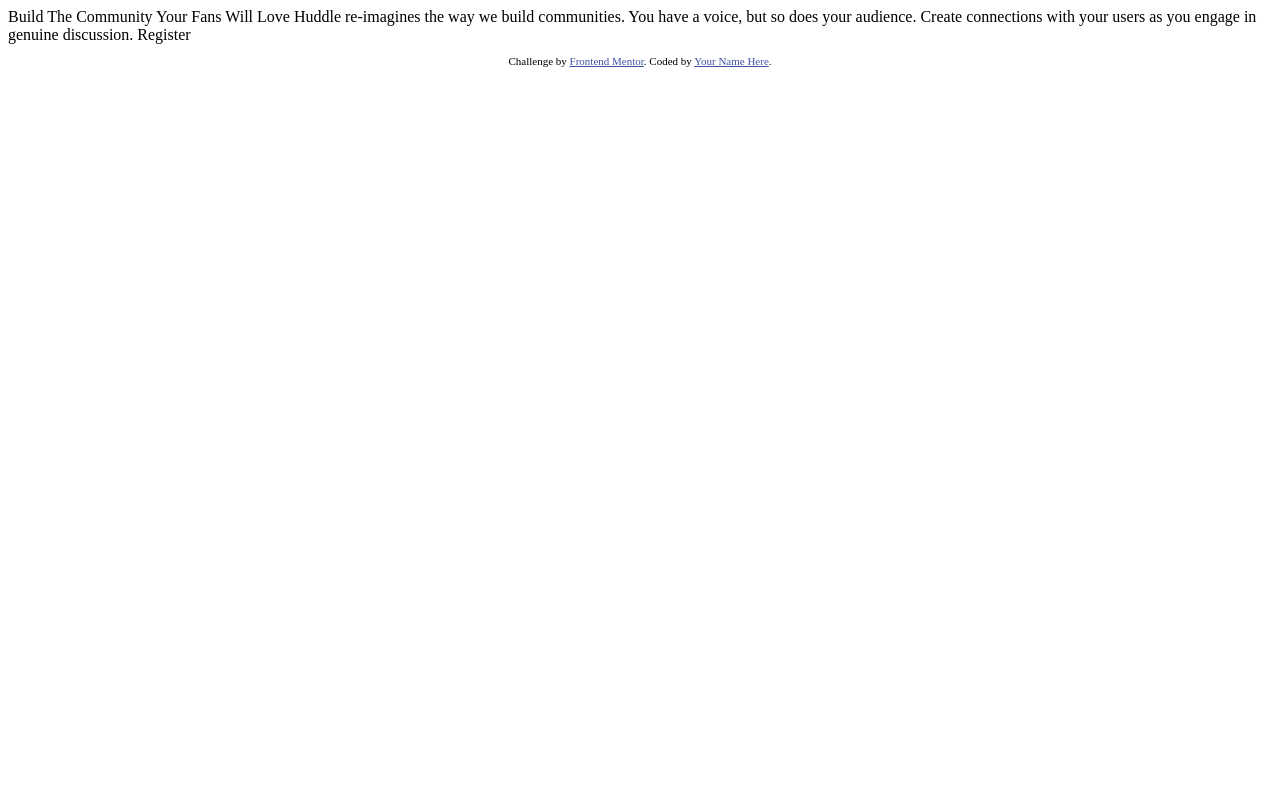
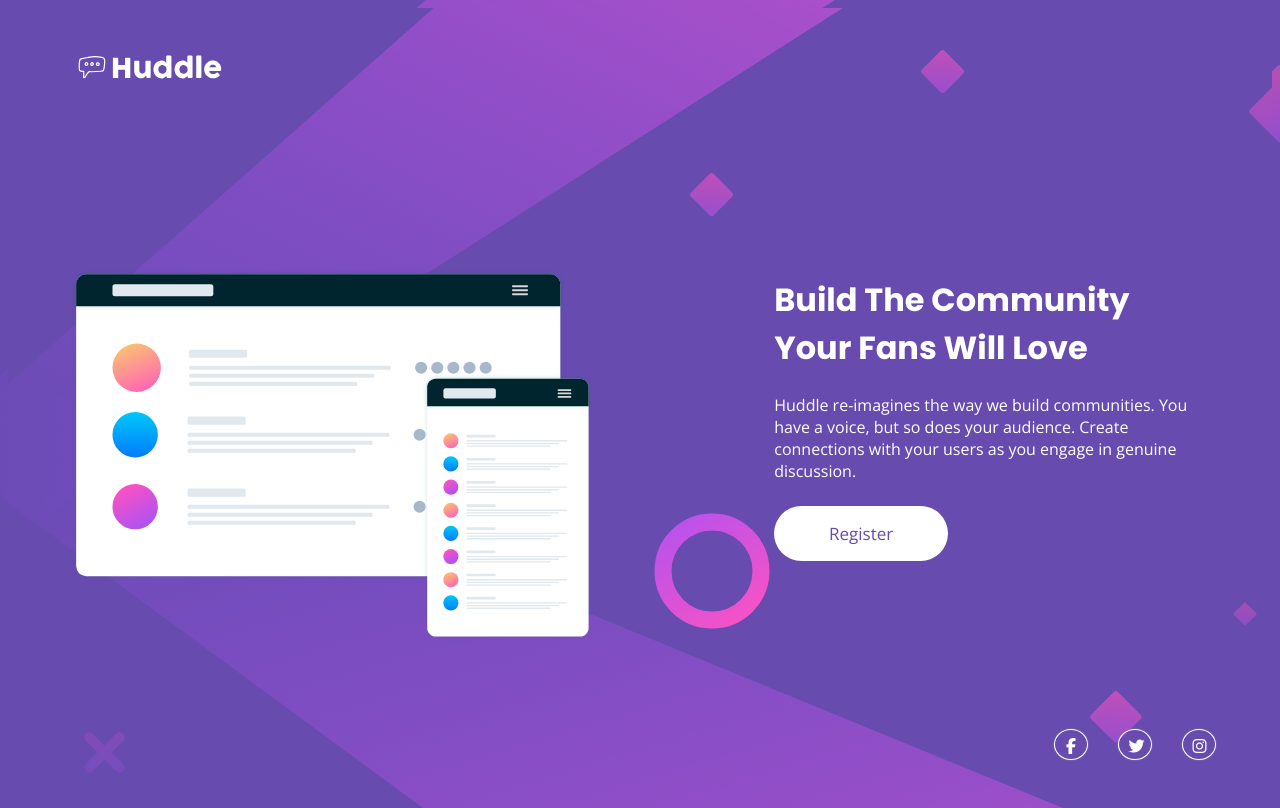
Before and after one commit to jakehalliday/huddle-landing-page, a plain HTML site: page index.html in a window 1280 px wide. Drawn offline with nearby package versions, Linux system fonts and the light colour scheme.

Commit message:
Finished site.

```diff
--- a/index.html
+++ b/index.html
@@ -1,33 +1,63 @@
 <!DOCTYPE html>
 <html lang="en">
   <head>
-  <meta charset="UTF-8">
-  <meta name="viewport" content="width=device-width, initial-scale=1.0"> <!-- displays site properly based on user's device -->
-
-  <link rel="icon" type="image/png" sizes="32x32" href="./images/favicon-32x32.png">
-
-  <title>Frontend Mentor | Huddle landing page with single introductory section</title>
+    <meta charset="UTF-8" />
+    <!-- displays site properly based on user's device -->
+    <link rel="stylesheet" href="styles.css" />
+    <link
+      rel="icon"
+      type="image/png"
+      sizes="32x32"
+      href="./images/favicon-32x32.png"
+    />
+    <link
+      href="https://fonts.googleapis.com/css?family=Poppins:100,100italic,200,200italic,300,300italic,regular,italic,500,500italic,600,600italic,700,700italic,800,800italic,900,900italic"
+      rel="stylesheet"
+    />
+    <link
+      href="https://fonts.googleapis.com/css?family=Open+Sans:300,300italic,regular,italic,600,600italic,700,700italic,800,800italic"
+      rel="stylesheet"
+    />
+    <title>
+      Frontend Mentor | Huddle landing page with single introductory section
+    </title>
+    <script src="https://kit.fontawesome.com/d315b85049.js" crossorigin="anonymous"></script>
+    <meta content="width=device-width, initial-scale=1.0" name="viewport" />
 
     <!-- Feel free to remove these styles or customise in your own stylesheet 👍 -->
     <style>
-    .attribution { font-size: 11px; text-align: center; }
-    .attribution a { color: hsl(228, 45%, 44%); }
+      .attribution {
+        font-size: 11px;
+        text-align: center;
+      }
+      .attribution a {
+        color: hsl(228, 45%, 44%);
+      }
     </style>
   </head>
   <body>
+    <div class="content">
+      <div class="image-column">
+        <img src="images\logo.svg" alt="logo" class="logo" /><img
+          class="mockup"
+          src="images\illustration-mockups.svg"
+        />
+      </div>
+      <div class="column">
+        <div class="text">
+          <h1>Build The Community Your Fans Will Love</h1>
+          <p>
+            Huddle re-imagines the way we build communities. You have a voice,
+            but so does your audience. Create connections with your users as you
+            engage in genuine discussion.
+          </p>
 
-  Build The Community Your Fans Will Love
-
-  Huddle re-imagines the way we build communities. You have a voice, but so does your audience.
-  Create connections with your users as you engage in genuine discussion.
-
-  Register
-
-  <footer>
-    <p class="attribution">
-      Challenge by <a href="https://www.frontendmentor.io?ref=challenge" target="_blank">Frontend Mentor</a>.
-      Coded by <a href="#">Your Name Here</a>.
-    </p>
-  </footer>
+          <button>Register</button>
+        </div>
+        <i class="fab fa-facebook-f icon"></i>
+        <i class="fab fa-instagram icon"></i>
+        <i class="fab fa-twitter icon"></i>
+      </div>
+    </div>
   </body>
 </html>
--- /dev/null
+++ b/styles.css
@@ -0,0 +1,87 @@
+body,
+html {
+  height: 100%;
+  display: grid;
+  color: #fff;
+  background-image: url(images/bg-desktop.svg);
+  background-color: hsl(257, 40%, 49%);
+  font-family: "Open Sans", sans-serif;
+}
+.content {
+  width: 90%;
+  height: 90%;
+  margin: auto;
+  display: grid;
+  grid-template: 100% / 6fr 4fr;
+  gap: 4vw;
+}
+h1 {
+  font-family: "Poppins";
+}
+button {
+  margin-top: 2%;
+  background-color: #fff;
+  border-radius: 28px;
+  border: none;
+  cursor: pointer;
+  color: hsl(257, 40%, 49%);
+  font-family: "Open Sans";
+  font-size: 17px;
+  padding: 16px 31px;
+  text-align: center;
+  width: 40%;
+}
+.logo {
+  width: 12vw;
+  padding-bottom: 7vh;
+  display: block;
+}
+.text {
+  display: block;
+  margin: auto;
+}
+.column {
+  display: grid;
+}
+.mockup {
+  width: 80%;
+}
+.image-column {
+  display: grid;
+}
+.icon {
+    display: inline-block;
+    position: absolute;
+    bottom: 5vh;
+    right: 5vw;
+    border: 1px solid #fff;
+    width: 1vw;
+    height: 1vw;
+    text-align: center;
+    border-radius: 100%;
+    box-shadow: 0px 0px 2px #888;
+   padding: 0.5em 0.6em;
+}
+.fa-facebook-f {
+  right: 15vw;
+}
+.fa-twitter {
+  right: 10vw;
+}
+.fa-instagram {
+  right: 5vw;
+}
+@media screen and (max-width: 700px) {
+  .content {
+    grid-template: 600px 100px / 100%;
+  }
+  .mockup {
+      width: 100%;
+  }
+  .text {
+      text-align: center;
+  }
+  .logo {
+      width: 50vw;
+  }
+}
```
Also changed, not shown: 2 other files. Lines whose indentation alone changed are shown as unchanged.
